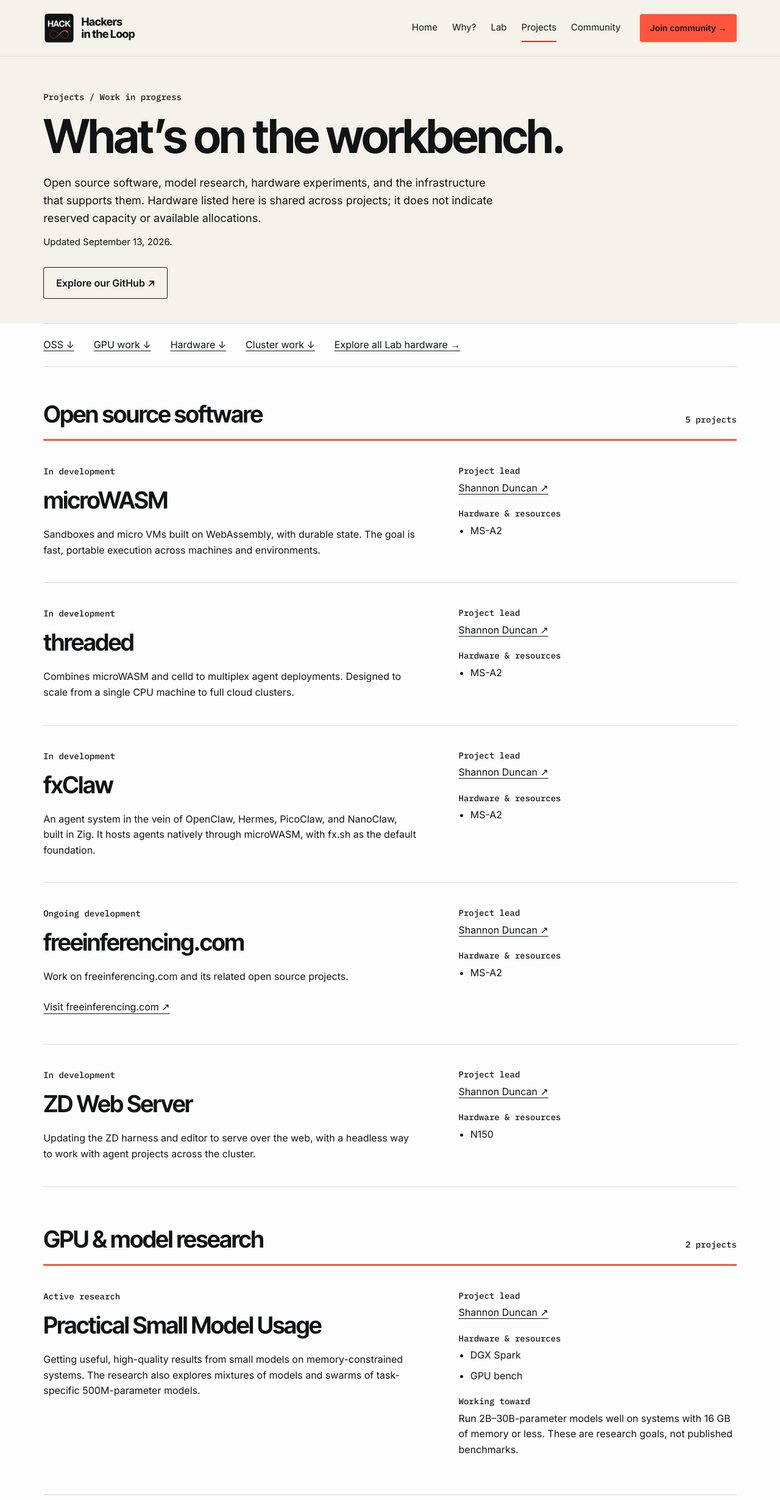
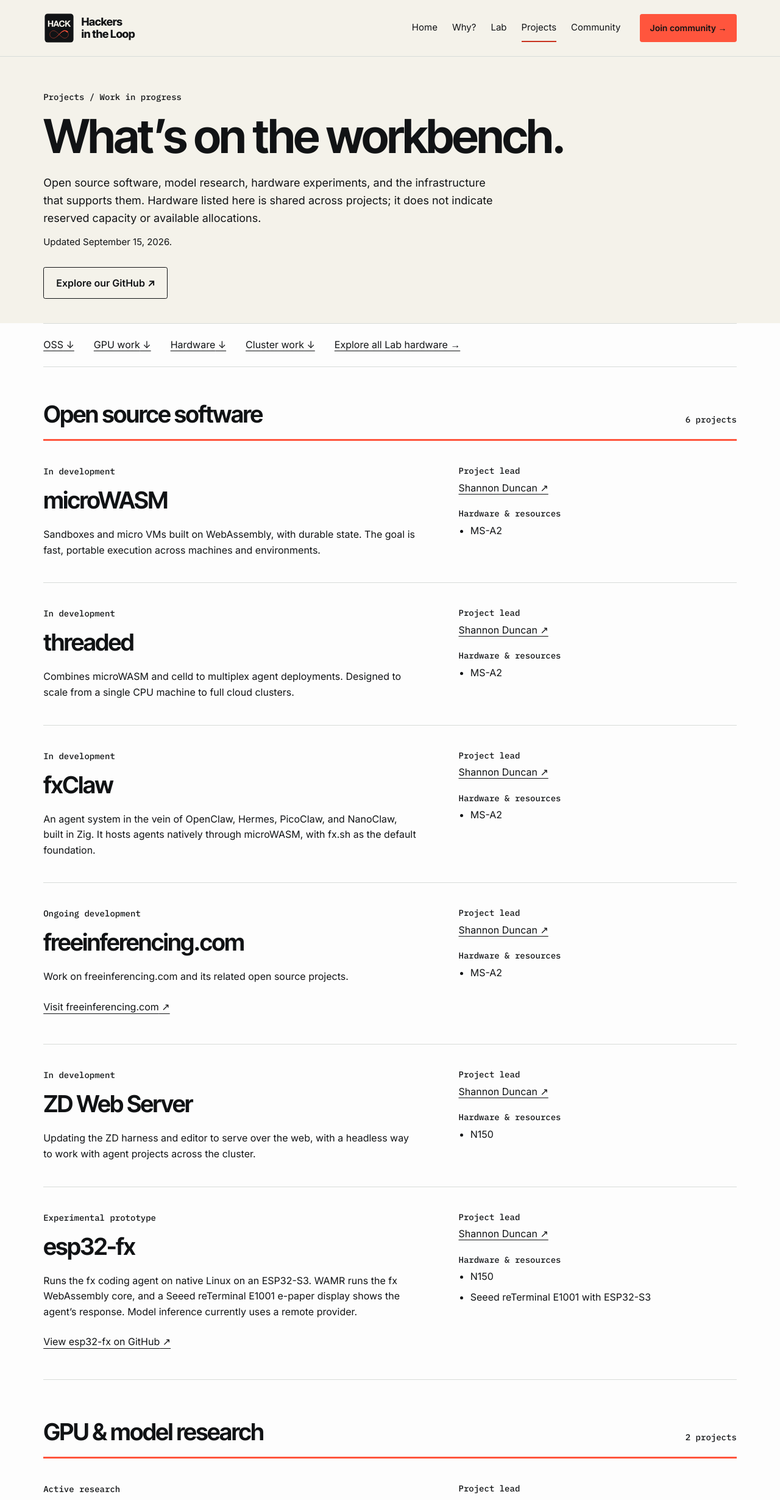
Before and after one commit to Hackers-in-the-Loop/website, a Next.js app: page /projects in a window 1280 px wide. Shown: the top 2460 px of the page at 61% size. Built offline with nearby package versions, Linux system fonts and the light colour scheme; no server answers.

Commit message:
Add esp32-fx to active projects

```diff
--- a/src/content/lab-projects.ts
+++ b/src/content/lab-projects.ts
@@ -1,6 +1,6 @@
 // Project descriptions and hardware assignments supplied by Shannon Duncan.
 // These records describe work in progress, not reservations or live utilization.
-export const projectsUpdated = "September 13, 2026";
+export const projectsUpdated = "September 15, 2026";
 
 export const projectGroups = [
   { id: "oss", name: "Open source software", label: "OSS" },
@@ -47,6 +47,12 @@
     id: "zd-web-server", group: "oss", name: "ZD Web Server", stage: "In development",
     description: "Updating the ZD harness and editor to serve over the web, with a headless way to work with agent projects across the cluster.",
     resources: ["N150"],
+  },
+  {
+    id: "esp32-fx", group: "oss", name: "esp32-fx", stage: "Experimental prototype",
+    description: "Runs the fx coding agent on native Linux on an ESP32-S3. WAMR runs the fx WebAssembly core, and a Seeed reTerminal E1001 e-paper display shows the agent’s response. Model inference currently uses a remote provider.",
+    resources: ["N150", "Seeed reTerminal E1001 with ESP32-S3"],
+    link: { label: "View esp32-fx on GitHub", url: "https://github.com/iammrduncan/esp32-fx" },
   },
   {
     id: "gpu-bench", group: "gpu", name: "Practical Small Model Usage", stage: "Active research",
```
